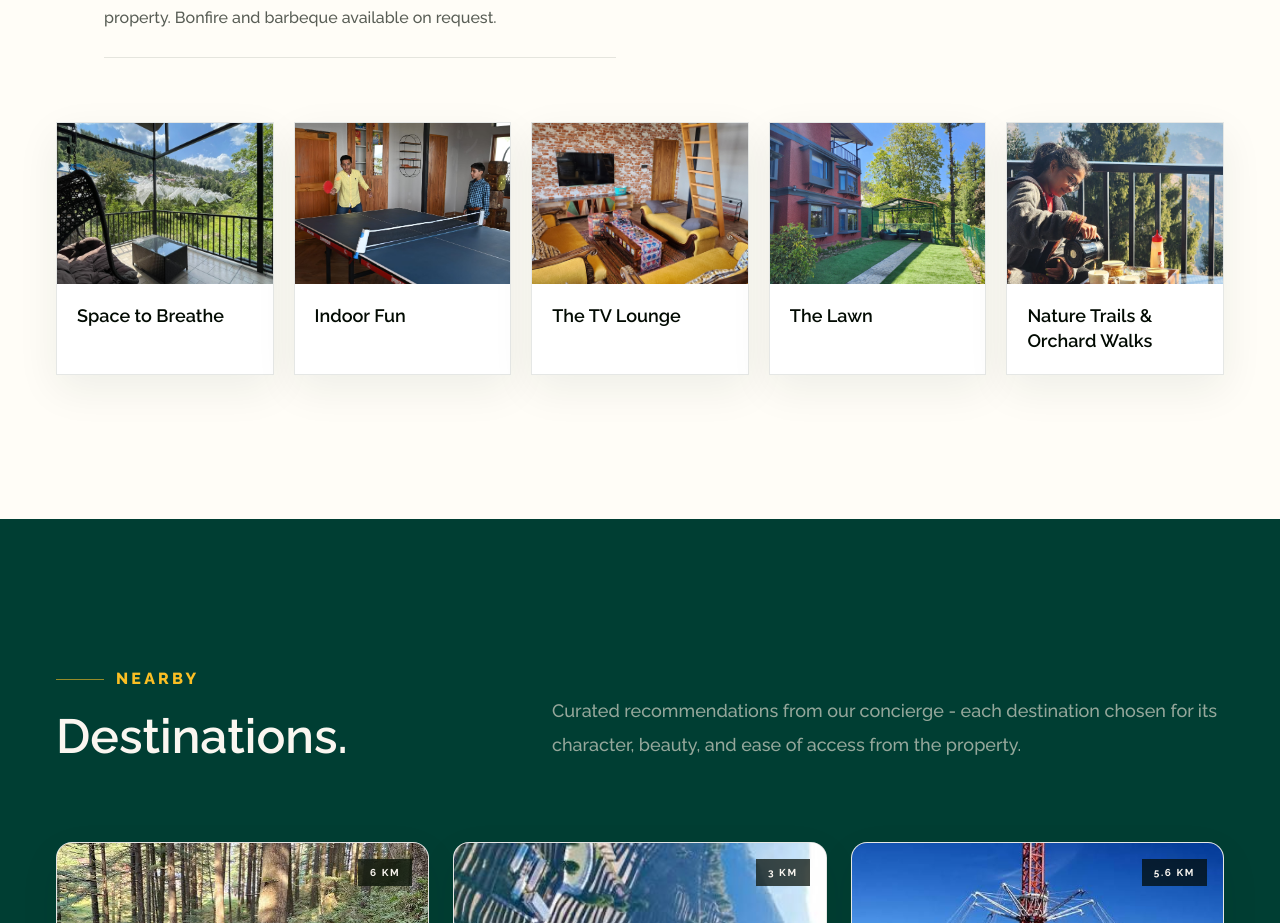
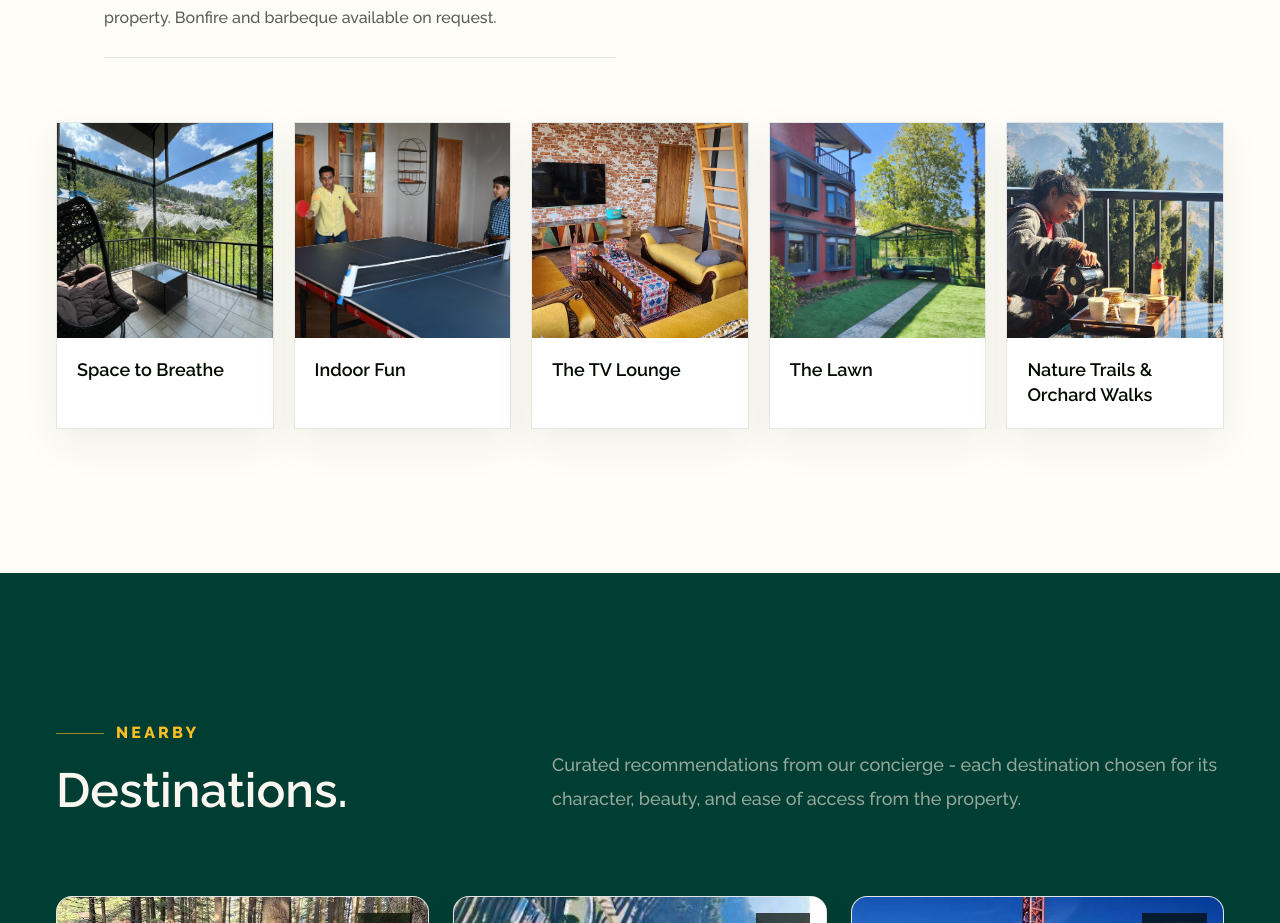
Before and after one commit to theone14122000/shire, a Next.js app: page /activities in a window 1280 px wide. Shown: the part 1582-2505 px from the top of the page. Built offline with nearby package versions, Linux system fonts and the light colour scheme; no server answers; the database is empty.

Commit message:
Make at the property cards 30 percent taller with square images

```diff
--- a/app/components/activities/ActivitiesContent.tsx
+++ b/app/components/activities/ActivitiesContent.tsx
@@ -108,7 +108,7 @@ export function ActivitiesContent({ content }: { content: ActivitiesContent }) {
                   variants={fadeUp}
                   className="group flex h-full flex-col overflow-hidden border border-emerald-900/10 bg-white shadow-[0_14px_40px_rgba(3,45,32,0.07)]"
                 >
-                  <div className="relative aspect-[4/3] overflow-hidden">
+                  <div className="relative aspect-square overflow-hidden">
                     <Image
                       src={activity.image}
                       alt={activity.title}
```
